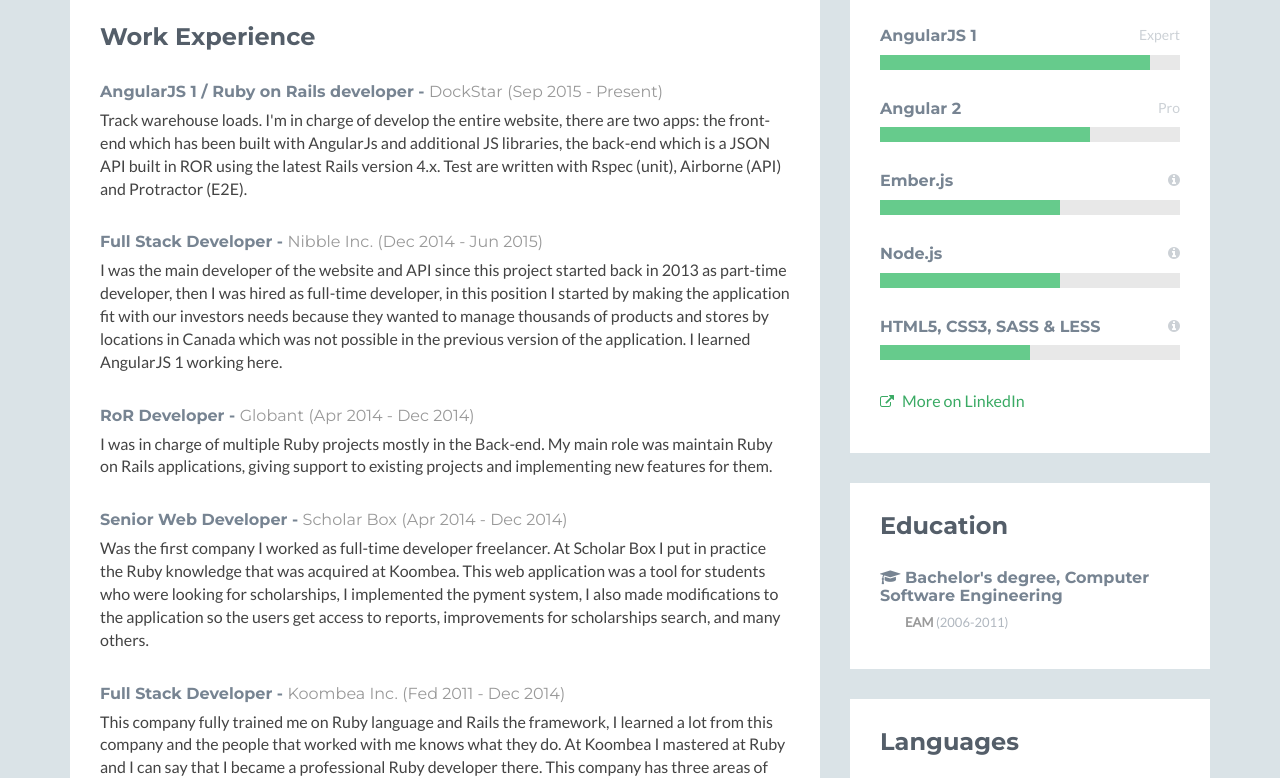
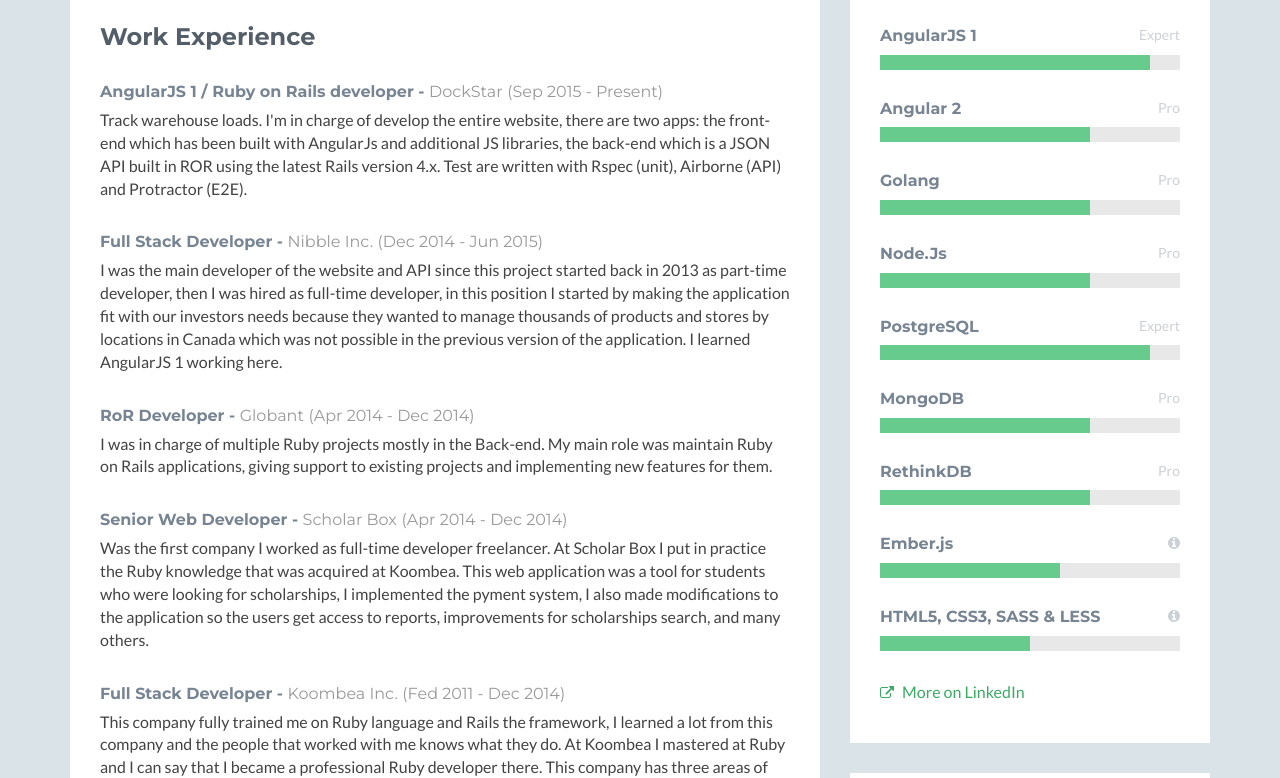
Before and after one commit to victorhazbun/victorhazbun-cv, a plain HTML site: page public/index.html in a window 1280 px wide. Shown: the part 587-1365 px from the top of the page. Drawn offline with nearby package versions, Linux system fonts and the light colour scheme.

Commit message:
Add more skills

```diff
--- a/public/index.html
+++ b/public/index.html
@@ -178,14 +178,42 @@
                     </div><!--//level-bar-->
                   </div><!--//item-->
                   <div class="item">
-                    <h3 class="level-title">Ember.js<span class="level-label" data-toggle="tooltip" data-placement="left" data-animation="true" title="" data-original-title="Newbie ¯\_(ツ)_/¯"><i class="fa fa-info-circle"></i></span></h3>
+                    <h3 class="level-title">Golang<span class="level-label">Pro</span></h3>
                     <div class="level-bar">
-                      <div class="level-bar-inner" data-level="60%">
+                      <div class="level-bar-inner" data-level="70%">
                       </div>
                     </div><!--//level-bar-->
                   </div><!--//item-->
                   <div class="item">
-                    <h3 class="level-title">Node.js<span class="level-label" data-toggle="tooltip" data-placement="left" data-animation="true" title="" data-original-title="Newbie ¯\_(ツ)_/¯"><i class="fa fa-info-circle"></i></span></h3>
+                    <h3 class="level-title">Node.Js<span class="level-label">Pro</span></h3>
+                    <div class="level-bar">
+                      <div class="level-bar-inner" data-level="70%">
+                      </div>
+                    </div><!--//level-bar-->
+                  </div><!--//item-->
+                  <div class="item">
+                    <h3 class="level-title">PostgreSQL<span class="level-label">Expert</span></h3>
+                    <div class="level-bar">
+                      <div class="level-bar-inner" data-level="90%">
+                      </div>
+                    </div><!--//level-bar-->
+                  </div><!--//item-->
+                  <div class="item">
+                    <h3 class="level-title">MongoDB<span class="level-label">Pro</span></h3>
+                    <div class="level-bar">
+                      <div class="level-bar-inner" data-level="70%">
+                      </div>
+                    </div><!--//level-bar-->
+                  </div><!--//item-->
+                  <div class="item">
+                    <h3 class="level-title">RethinkDB<span class="level-label">Pro</span></h3>
+                    <div class="level-bar">
+                      <div class="level-bar-inner" data-level="70%">
+                      </div>
+                    </div><!--//level-bar-->
+                  </div><!--//item-->
+                  <div class="item">
+                    <h3 class="level-title">Ember.js<span class="level-label" data-toggle="tooltip" data-placement="left" data-animation="true" title="" data-original-title="Newbie ¯\_(ツ)_/¯"><i class="fa fa-info-circle"></i></span></h3>
                     <div class="level-bar">
                       <div class="level-bar-inner" data-level="60%">
                       </div>
```
